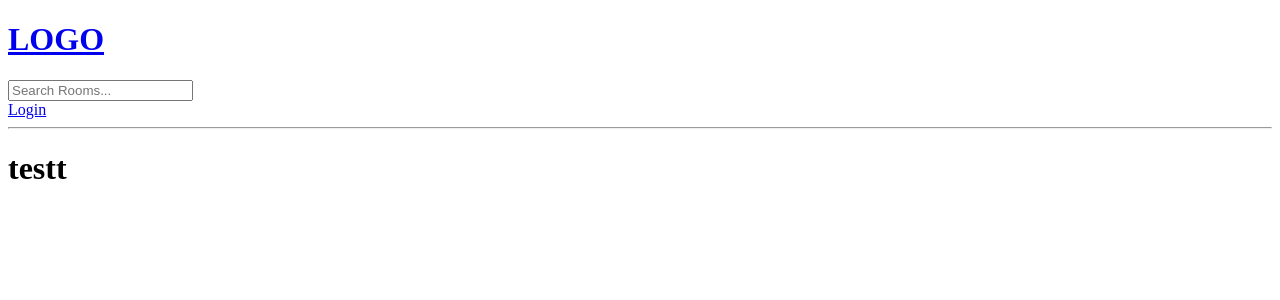
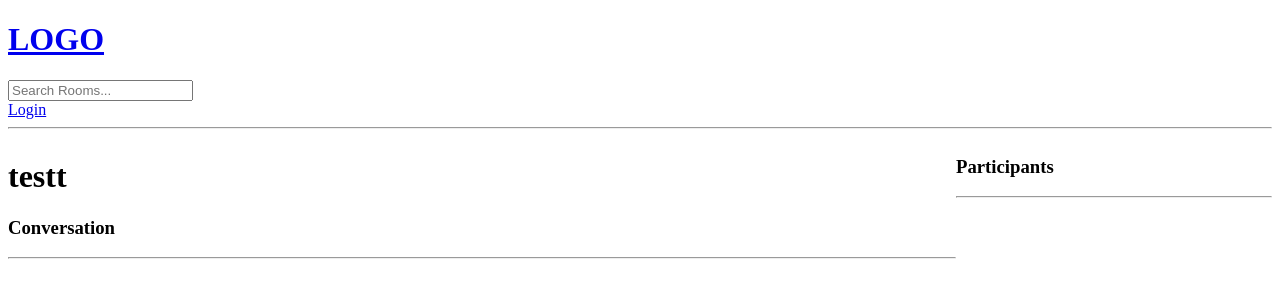
Before and after one commit to Ahijaz-UNCC/Studybud, a Django app: page /room/7/ in a window 1280 px wide. Shown: the top 300 px of the page. Run offline with Django 5.2, Linux system fonts and the light colour scheme; data comes from the database, SQL or seed files in the repository; both versions use the stored data as it was after the commit.

Commit message:
3:27:30 - Activity Feed

```diff
--- a/base/models.py
+++ b/base/models.py
@@ -15,7 +15,7 @@ class Room(models.Model):
      topic = models.ForeignKey(Topic, on_delete=models.SET_NULL, null=True)
      name = models.CharField(max_length=200)
      description = models.TextField(null=True, blank=True)
-     #participants =
+     participants = models.ManyToManyField(User, related_name='participants', blank=True)
      updated = models.DateTimeField(auto_now=True)
      created = models.DateTimeField(auto_now_add=True)
 
@@ -36,4 +36,4 @@ class Message(models.Model):
      created = models.DateTimeField(auto_now_add=True)
 
      def __str__(self):
-          return self.body[0.50]
+          return self.body[0:50]
--- a/base/templates/base/room.html
+++ b/base/templates/base/room.html
@@ -2,5 +2,61 @@
 
 
 {% block content %}
+
+<style>
+    .room-container{
+        display: grid;
+        grid-template-columns: 3fr 1fr;
+    }
+</style>
+
+<div class="room-container">
+
+    <div>
 <h1>{{room.name}}</h1>
+
+<p>{{room.description}}</p>
+
+<div class="comment-wrapper">
+    <h3>Conversation</h3>
+    <hr>
+
+    {% for message in room_messages %}
+        <div>
+            {% if request.user == message.user %}
+            <a href="{% url 'delete-message' message.id %}">Delete</a>
+            {% endif %}
+            <small>@{{message.user}}  {{message.created|timesince}} ago</small>
+            <p>{{message.body}}</p>
+
+            <hr>
+        </div>
+
+    {% endfor %}
+</div>
+
+{% if request.user.is_authenticated %}
+<div class="comment-form">
+    <form method= "POST" action="">
+        {% csrf_token %}
+        <input type="text" name="body" placeholder="Write your message here..."/>
+    </form>
+
+</div>
+{% endif %}
+</div>
+<div>
+    <h3>Participants</h3>
+    <hr>
+    {% for user in participants %}
+
+    <div>
+        <p>@{{user.username}}</p>
+    </div>
+
+    {% endfor %}
+
+</div>
+</div>
+
 {% endblock %}
--- a/base/urls.py
+++ b/base/urls.py
@@ -11,4 +11,5 @@ urlpatterns = [
     path(' create-room/', views.createRoom, name="create-room"),
     path(' update-room/<str:pk>/', views.updateRoom, name="update-room"),
     path(' delete-room/<str:pk>/', views.deleteRoom, name="delete-room"),
+    path(' delete-message/<str:pk>/', views.deleteMessage, name="delete-message"),
 ]
--- a/base/views.py
+++ b/base/views.py
@@ -6,7 +6,7 @@ from django.db.models import Q
 from django.contrib.auth.models import User
 from django.contrib.auth import authenticate, login, logout
 from django.contrib.auth.forms import UserCreationForm
-from .models import Room, Topic
+from .models import Room, Topic, Message
 from .forms import RoomForm
 
 # Create your views here.
@@ -75,7 +75,20 @@ def home(request):
 
 def room(request, pk):
     room = Room.objects.get(id=pk)
-    context = {'room': room}
+    room_messages = room.message_set.all().order_by('-created')
+    participants = room.participants.all()
+
+    if request.method == 'POST':
+        message = Message.objects.create(
+            user=request.user,
+            room=room,
+            body=request.POST.get('body')
+            )
+
+        room.participants.add(request.user)
+        return redirect('room', pk=room.id)
+
+    context = {'room': room, 'room_messages' : room_messages, 'participants':participants}
 
     return render(request, 'base/room.html', context)
 
@@ -119,3 +132,15 @@ def deleteRoom(request, pk):
         room.delete()
         return redirect('home')
     return render(request, 'base/delete.html', {'obj':room})
+
+@login_required(login_url='login')
+def deleteMessage(request, pk):
+    message = Message.objects.get(id=pk)
+
+    if request.user != message.user:
+        return HttpResponse('You are not allowed here!!')
+
+    if request.method == 'POST':
+        message.delete()
+        return redirect('home')
+    return render(request, 'base/delete.html', {'obj': message})
```
Also changed, not shown: base/migrations/0003_alter_room_options_room_participants.py (added), db.sqlite3.
